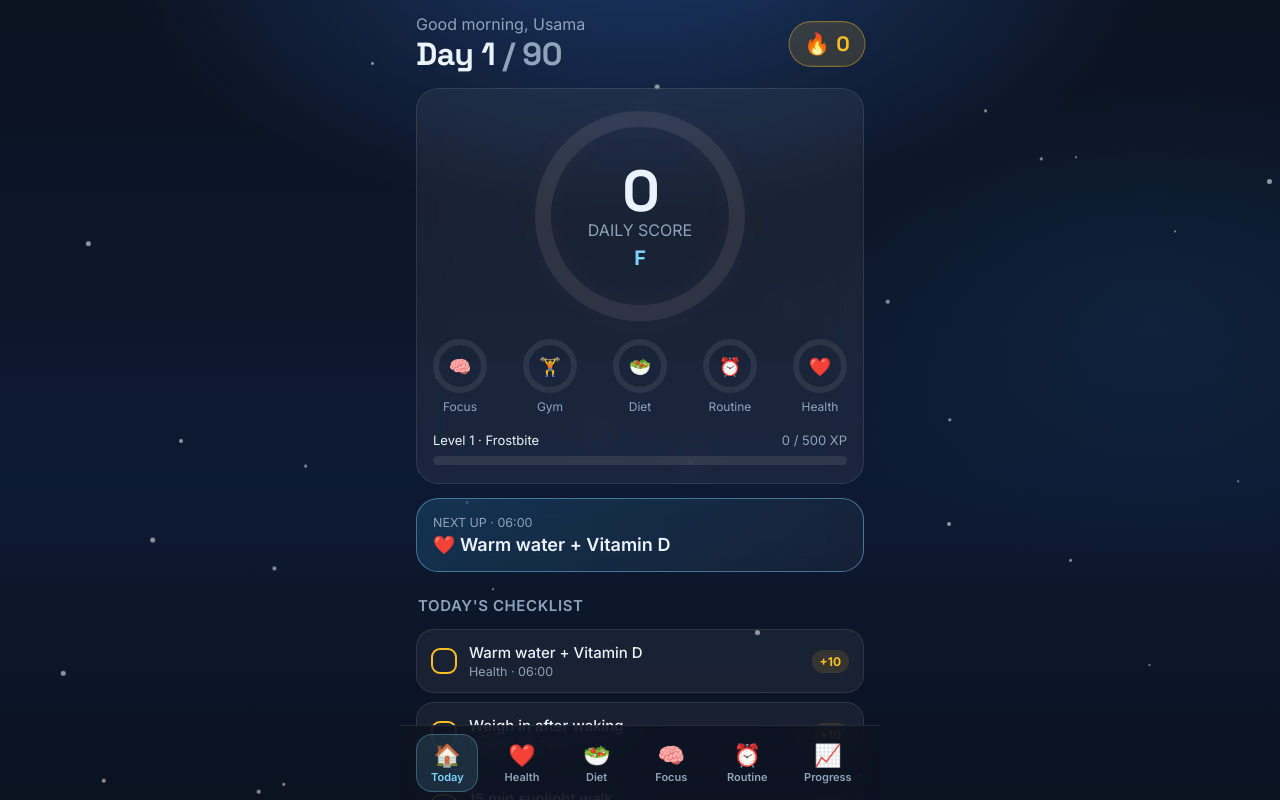
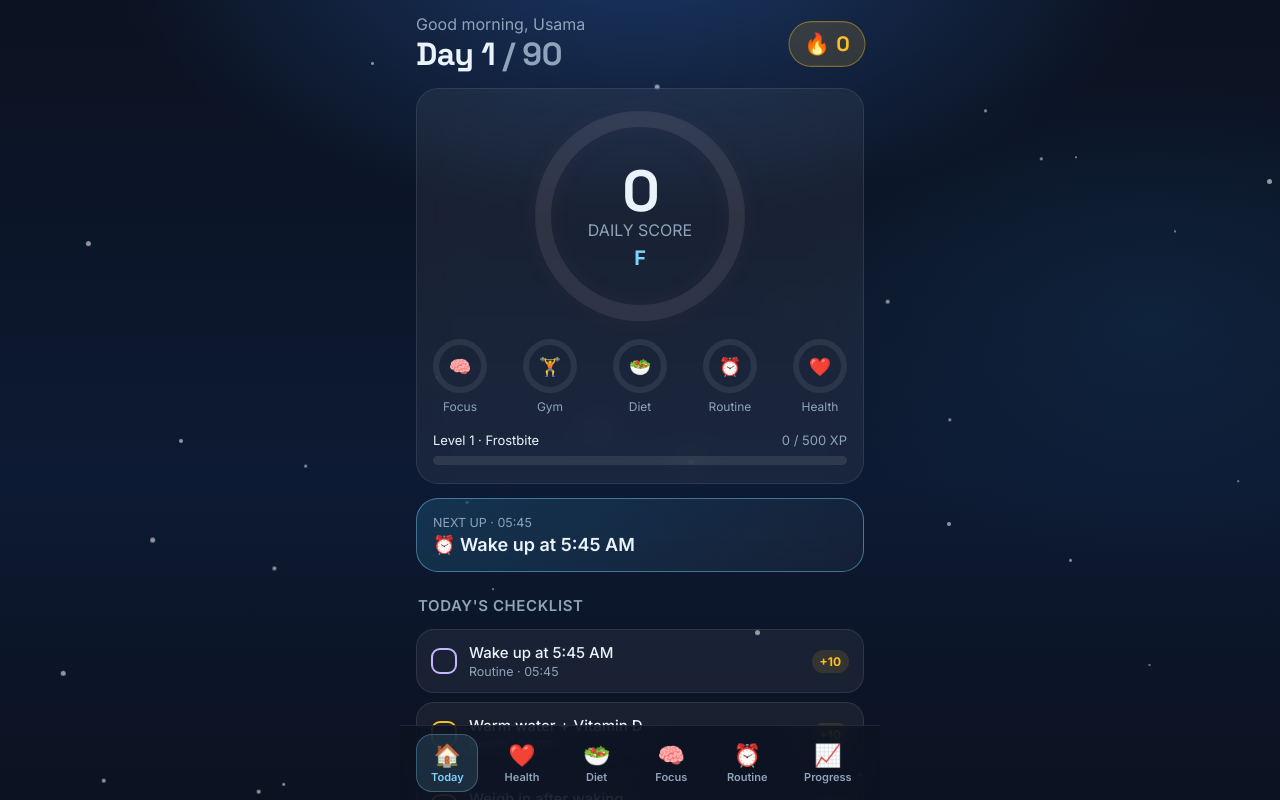
Before and after one commit to usamamuteeb/winter-arc, a React (Vite) app: page / in a window 1280 px wide. Shown: the top 800 px of the page. Built offline with nearby package versions, Linux system fonts and the light colour scheme.

Commit message:
Sync Today checklist with Routine and health tracking

```diff
--- a/src/App.tsx
+++ b/src/App.tsx
@@ -1,6 +1,6 @@
 import { useEffect, useMemo, useState } from 'react'
 import { AnimatePresence, motion } from 'framer-motion'
-import { ARC_TOTAL, HABITS, LEVELS, PILLARS, type Habit, type Pillar } from './data'
+import { ARC_TOTAL, DEFAULT_ROUTINES, HABITS, LEVELS, PILLARS, type Habit, type Pillar, type RoutineEntry } from './data'
 import Diet from './Diet'
 import Focus from './Focus'
 import Health from './Health'
@@ -9,7 +9,7 @@ import { LEARN_TOTAL } from './Learn'
 import Trends from './Trends'
 import { getPrayerMonth, getPrayerWeek, readPrayerHistory, type PrayerChartDay } from './prayers'
 import {
-  HISTORY_KEY, addDays, arcDay, getStart, grade, label, readHistory, saveSnapshot, scoreOf, getName, getSettings, saveSettings, startFresh, streakOf, toCSV, todayStr, type DayLog, type History,
+  HISTORY_KEY, ROUTINES_KEY, addDays, arcDay, getStart, grade, label, parseRoutines, readHistory, saveSnapshot, scoreOf, getName, getSettings, saveSettings, startFresh, streakOf, toCSV, todayHabits, todayStr, type DayLog, type History,
 } from './logic'
 import { Check, Confetti, Ring, Sheet, Snow, buzz, useCount, useDaily, useLocal } from './ui'
 import './App.css'
@@ -22,8 +22,8 @@ type Tab = 'today' | 'health' | 'diet' | 'focus' | 'routine' | 'progress'
 const scoreColor = (s: number) => (s >= 80 ? '#34D399' : s >= 50 ? '#7DD3FC' : '#F87171')
 
 /* ---------- TODAY ---------- */
-function Today({ habits, done, toggle, history }: { habits: Habit[]; done: string[]; toggle: (id: string) => void; history: History }) {
-  const items = habits.map((h) => ({ ...h, done: done.includes(h.id) }))
+function Today({ habits, routines, done, toggle, history }: { habits: Habit[]; routines: RoutineEntry[]; done: string[]; toggle: (id: string) => void; history: History }) {
+  const items = todayHabits(habits, routines).map((h) => ({ ...h, done: done.includes(h.id) }))
   const pillarPct = (p: Pillar) => { const l = items.filter((i) => i.pillar === p); return l.length ? l.filter((i) => i.done).length / l.length : 0 }
   const score = scoreOf(items)
   const shown = useCount(score)
@@ -323,6 +323,8 @@ const TABS: { id: Tab; icon: string; label: string }[] = [
 export default function App() {
   const [tab, setTab] = useState<Tab>('today')
   const [habits, setHabits] = useLocal<Habit[]>('wa-habits-v1', HABITS)
+  const [routineStorage, setRoutineStorage] = useLocal<string>(ROUTINES_KEY, JSON.stringify(DEFAULT_ROUTINES))
+  const routines = parseRoutines(routineStorage)
   const [done, setDone] = useDaily<string[]>('wa-done-v3', [], [])
   const [history, setHistory] = useState<History>(() => {
     if (!localStorage.getItem(HISTORY_KEY)) localStorage.setItem(HISTORY_KEY, JSON.stringify({}))
@@ -349,11 +351,11 @@ export default function App() {
       <div className="bg" /><Snow />
       <AnimatePresence mode="wait">
         <motion.main key={tab} initial={{ opacity: 0, y: 14 }} animate={{ opacity: 1, y: 0 }} exit={{ opacity: 0, y: -10 }} transition={{ duration: 0.22 }}>
-          {tab === 'today' && <Today habits={habits} done={done} toggle={toggle} history={history} />}
+          {tab === 'today' && <Today habits={habits} routines={routines} done={done} toggle={toggle} history={history} />}
           {tab === 'health' && <Health done={done} toggle={toggle} setOn={setOn} habits={habits} setHabits={setHabits} history={history} />}
           {tab === 'diet' && <Diet />}
           {tab === 'focus' && <Focus />}
-          {tab === 'routine' && <Routine />}
+          {tab === 'routine' && <Routine routines={routines} setRoutines={(next) => setRoutineStorage(JSON.stringify(next))} done={done} toggle={toggle} />}
           {tab === 'progress' && <Progress history={history} />}
         </motion.main>
       </AnimatePresence>
--- a/src/Health.tsx
+++ b/src/Health.tsx
@@ -84,11 +84,16 @@ export default function Health({ done, toggle, setOn, habits, setHabits, history
     if (!wd) return
     const kg = parseFloat(wd.kg); if (!kg || kg < 20 || kg > 400) return
     const e: WeightEntry = { id: wd.id ?? uid(), date: wd.date || today, kg: r1(kg), waist: parseFloat(wd.waist) || undefined }
-    const rest = weights.filter((x) => x.id !== e.id && x.date !== e.date)
-    setWeights([...rest, e]); if (e.date === today) setOn('h5', true)
+    const updated = [...weights.filter((x) => x.id !== e.id && x.date !== e.date), e]
+    setWeights(updated); setOn('h5', updated.some((x) => x.date === today))
     setWd(null); buzz()
   }
-  const delWeight = (id: string) => { setWeights(weights.filter((x) => x.id !== id)); setWd(null) }
+  const delWeight = (id: string) => {
+    const remaining = weights.filter((x) => x.id !== id)
+    setWeights(remaining)
+    setOn('h5', remaining.some((x) => x.date === today))
+    setWd(null)
+  }
 
   const openGoal = () => setGd({ target: String(wl.target), rate: wl.rate, height: String(wl.height), age: String(wl.age), sex: wl.sex, activity: wl.activity })
   const saveGoal = (useDiet: boolean) => {
@@ -269,7 +274,7 @@ export default function Health({ done, toggle, setOn, habits, setHabits, history
               <label>Sleep goal (hours)<input className="field" inputMode="decimal" value={tg.sleep} onChange={(e) => setTg({ ...tg, sleep: e.target.value })} /></label>
               <label>Daily steps goal<input className="field" inputMode="decimal" value={tg.steps} onChange={(e) => setTg({ ...tg, steps: e.target.value })} /></label>
             </div>
-            <button className="cta wide" onClick={() => { setHg({ sleep: parseFloat(tg.sleep) || hg.sleep, steps: parseInt(tg.steps) || hg.steps }); setTg(null); buzz() }}>Save targets</button>
+            <button className="cta wide" onClick={() => { const steps = parseInt(tg.steps) || hg.steps; setHg({ sleep: parseFloat(tg.sleep) || hg.sleep, steps }); setOn('h3', hd.steps >= steps); setTg(null); buzz() }}>Save targets</button>
           </>
         )}
       </Sheet>
--- a/src/Routine.tsx
+++ b/src/Routine.tsx
@@ -1,6 +1,7 @@
 import { useState } from 'react'
 import { AnimatePresence, motion } from 'framer-motion'
-import { SwipeRow, buzz, useDaily, useLocal } from './ui'
+import { SwipeRow, buzz, useDaily } from './ui'
+import { type RoutineEntry } from './data'
 import { recordPrayerDay } from './prayers'
 import './routine.css'
 
@@ -14,13 +15,9 @@ const PRAYERS: Prayer[] = [
   { id: 'isha', name: 'Isha' },
 ]
 
-export default function Routine() {
-  const [routines, setRoutines] = useLocal<string>('wa-routines-v1', JSON.stringify([
-    { id: 'r1', title: 'Wake up at 5:45 AM', time: '05:45' },
-    { id: 'r2', title: 'Phone off at 9:30 PM', time: '21:30' },
-    { id: 'r3', title: "Plan tomorrow's 3 priorities", time: '21:40' },
-    { id: 'r4', title: 'Sleep by 10:30 PM', time: '22:30' },
-  ]))
+export default function Routine({ routines: routineList, setRoutines, done, toggle }: {
+  routines: RoutineEntry[]; setRoutines: (routines: RoutineEntry[]) => void; done: string[]; toggle: (id: string) => void
+}) {
   const [prayers, setPrayers] = useDaily<Record<string, boolean>>('wa-prayers-v1', {}, {})
   const [newRoutine, setNewRoutine] = useState('')
   const [newTime, setNewTime] = useState('')
@@ -28,7 +25,6 @@ export default function Routine() {
   const [editTitle, setEditTitle] = useState('')
   const [editTime, setEditTime] = useState('')
 
-  const routineList = JSON.parse(routines)
   const prayersDone = Object.values(prayers).filter(Boolean).length
 
   const togglePrayer = (id: string) => {
@@ -42,15 +38,15 @@ export default function Routine() {
     if (!title || !newTime) return
     const id = Math.random().toString(36).slice(2, 9)
     const updated = [...routineList, { id, title, time: newTime }]
-    setRoutines(JSON.stringify(updated))
+    setRoutines(updated)
     setNewRoutine('')
     setNewTime('')
     buzz()
   }
 
   const deleteRoutine = (id: string) => {
-    const updated = routineList.filter((r: any) => r.id !== id)
-    setRoutines(JSON.stringify(updated))
+    const updated = routineList.filter((r) => r.id !== id)
+    setRoutines(updated)
     buzz()
   }
 
@@ -62,10 +58,10 @@ export default function Routine() {
 
   const saveEdit = () => {
     if (!editId || !editTitle.trim() || !editTime) return
-    const updated = routineList.map((r: any) =>
+    const updated = routineList.map((r) =>
       r.id === editId ? { ...r, title: editTitle.trim(), time: editTime } : r
     )
-    setRoutines(JSON.stringify(updated))
+    setRoutines(updated)
     setEditId(null)
     setEditTitle('')
     setEditTime('')
@@ -113,7 +109,7 @@ export default function Routine() {
       <h2>Daily Routines</h2>
       <div className="list">
         <AnimatePresence initial={false}>
-          {routineList.map((routine: any) =>
+          {routineList.map((routine) =>
             editId === routine.id ? (
               <motion.div
                 key={routine.id}
@@ -145,13 +141,14 @@ export default function Routine() {
             ) : (
               <SwipeRow
                 key={routine.id}
-                className="item"
+                className={`item ${done.includes(`routine:${routine.id}`) ? 'on' : ''}`}
                 onDelete={() => deleteRoutine(routine.id)}
               >
                 <span className="tx">
                   <span className="t">{routine.title}</span>
                   <span className="muted small">{routine.time}</span>
                 </span>
+                <button className="edit-btn" aria-label={`${done.includes(`routine:${routine.id}`) ? 'Mark incomplete' : 'Mark complete'}: ${routine.title}`} onClick={(e) => { e.stopPropagation(); toggle(`routine:${routine.id}`); buzz() }}>{done.includes(`routine:${routine.id}`) ? '✓' : '○'}</button>
                 <button className="edit-btn" onClick={(e) => { e.stopPropagation(); startEdit(routine) }}>✎</button>
               </SwipeRow>
             )
--- a/src/data.ts
+++ b/src/data.ts
@@ -9,6 +9,13 @@ export const PILLARS: Record<Pillar, { label: string; weight: number; color: str
 }
 
 export interface Habit { id: string; pillar: Pillar; title: string; time?: string; xp: number }
+export interface RoutineEntry { id: string; title: string; time?: string }
+export const DEFAULT_ROUTINES: RoutineEntry[] = [
+  { id: 'r1', title: 'Wake up at 5:45 AM', time: '05:45' },
+  { id: 'r2', title: 'Phone off at 9:30 PM', time: '21:30' },
+  { id: 'r3', title: "Plan tomorrow's 3 priorities", time: '21:40' },
+  { id: 'r4', title: 'Sleep by 10:30 PM', time: '22:30' },
+]
 
 // SAMPLE DATA - replaced when you tap "Start fresh" in Progress > Settings
 export const HABITS: Habit[] = [
--- a/src/logic.ts
+++ b/src/logic.ts
@@ -1,4 +1,4 @@
-import { HABITS, MEALS, PILLARS, type Habit, type Meal, type Pillar, type WeightEntry } from './data'
+import { DEFAULT_ROUTINES, HABITS, MEALS, PILLARS, type Habit, type Meal, type Pillar, type RoutineEntry, type WeightEntry } from './data'
 
 /* ---------- dates ---------- */
 export const pad = (n: number) => String(n).padStart(2, '0')
@@ -18,6 +18,22 @@ export function readDaily<T>(k: string, first: T, empty: T): T {
   try { const o = JSON.parse(r); return o.d === todayStr() ? (o.v as T) : empty } catch { return first }
 }
 export const HISTORY_KEY = 'wa-history-v1'
+export const ROUTINES_KEY = 'wa-routines-v1'
+export function parseRoutines(raw: string | RoutineEntry[]): RoutineEntry[] {
+  try {
+    const value: unknown = typeof raw === 'string' ? JSON.parse(raw) : raw
+    const entries = typeof value === 'string' ? JSON.parse(value) as unknown : value
+    if (!Array.isArray(entries)) return []
+    return entries.filter((item): item is RoutineEntry => !!item && typeof item.id === 'string' && typeof item.title === 'string')
+  } catch { return [] }
+}
+export function todayHabits(habits: Habit[], routines: RoutineEntry[]): Habit[] {
+  const items = habits.filter((h) => h.pillar !== 'focus' && h.pillar !== 'routine')
+  const linkedRoutines = routines.map((r) => ({
+    id: `routine:${r.id}`, pillar: 'routine' as const, title: r.title, time: r.time, xp: 10,
+  }))
+  return [...items, ...linkedRoutines].sort((a, b) => (a.time ?? '').localeCompare(b.time ?? ''))
+}
 export const SETTINGS_KEY = 'wa-settings-v1'
 export interface Settings { start?: string; name?: string }
 export const getSettings = (): Settings => readJSON<Settings>(SETTINGS_KEY, {})
@@ -88,7 +104,8 @@ export function buildSnapshot(): DayLog {
   const t = todayStr()
   const habits = readJSON<Habit[]>('wa-habits-v1', HABITS)
   const done = readDaily<string[]>('wa-done-v3', [], [])
-  const items: LogItem[] = habits.map((h) => ({ id: h.id, title: h.title, pillar: h.pillar, xp: h.xp, done: done.includes(h.id) }))
+  const routines = parseRoutines(localStorage.getItem(ROUTINES_KEY) ?? JSON.stringify(DEFAULT_ROUTINES))
+  const items: LogItem[] = todayHabits(habits, routines).map((h) => ({ id: h.id, title: h.title, pillar: h.pillar, xp: h.xp, done: done.includes(h.id) }))
   const plan = readJSON<Meal[]>('wa-meals-plan-v1', MEALS)
   const eatenIds = readDaily<string[]>('wa-eaten-v2', [], [])
   const eaten = plan.filter((m) => eatenIds.includes(m.id))
```
